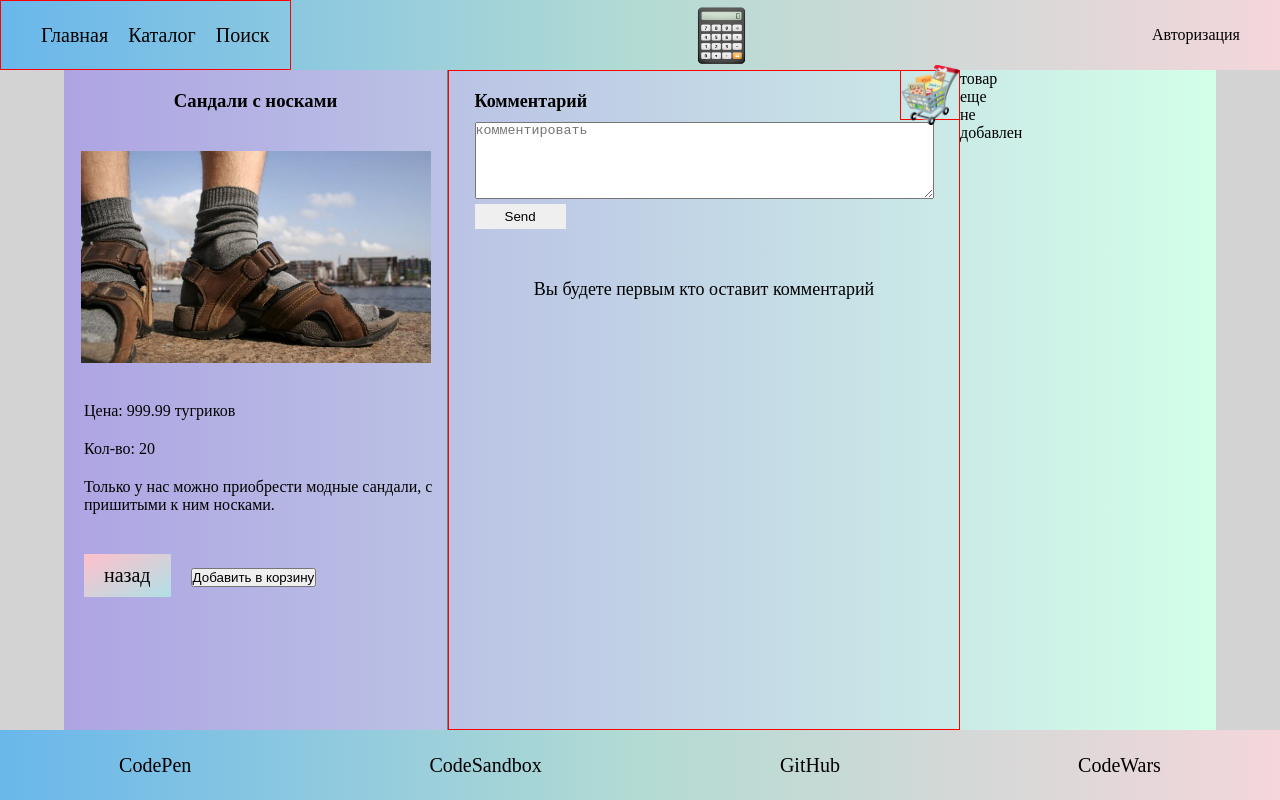
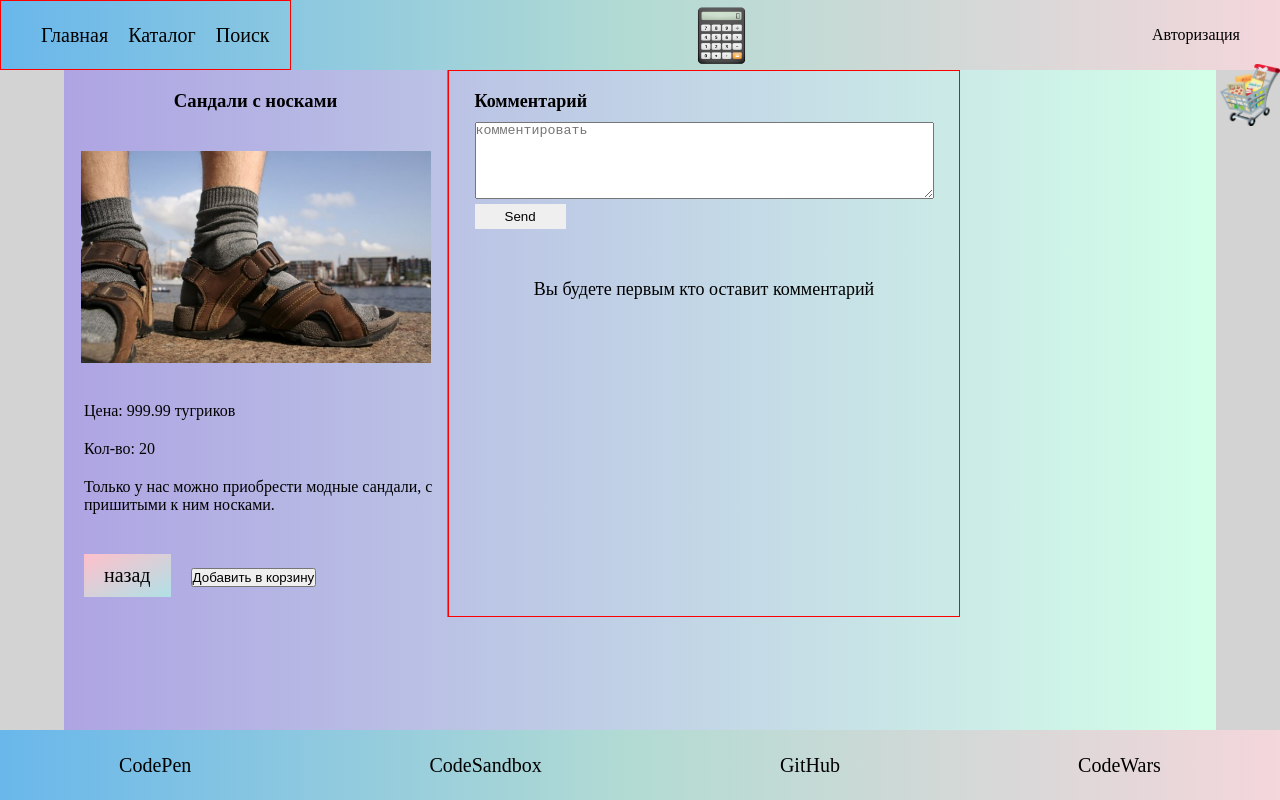
Before and after one commit to pylsar/myReactFunnyShop, a React (Create React App) app: page /products/1 in a window 1280 px wide. Built offline with nearby package versions, Linux system fonts and the light colour scheme; data requests are answered from the project's data file.

Commit message:
Cart styles

```diff
--- a/src/components/Cart/Cart.jsx
+++ b/src/components/Cart/Cart.jsx
@@ -16,9 +16,10 @@ const Cart = ({ cartItems, product, handleRemoveFromCart, handleIsVisibleCart, i
                     {cartItems.length !== 0 && product.title}
                     { cartItems.length !== 0 && <span className="cart__product--close" onClick={handleRemoveFromCart}>&times;</span> }
                 </div>
-                <div className="cart__icon">
-                    <img src={cartIcon} alt='cart' onClick={handleIsVisibleCart}/>
-                </div>
+
+            </div>
+            <div className={!isVisibleCart ? 'cart__icon' : 'cart__icon cart__icon__active'}>
+                <img src={cartIcon} alt='cart' onClick={handleIsVisibleCart}/>
             </div>
         </Fragment>
     )
--- a/src/components/Cart/Cart.scss
+++ b/src/components/Cart/Cart.scss
@@ -2,9 +2,11 @@
 
 .cart {
     width: 0px;
-    min-height: calc(100vh - 140px);
+    height: 150px;
     background: green;
-    position: relative;
+    position: fixed;
+    right: 0;
+    top: 80px;
     &__product {
         @include flexbox;
         @include align-items(center);
@@ -19,13 +21,22 @@
             }
         }
     }
-    &__icon {
+    &__active {
+        width: 30vw;
+        height: 150px;
+        top: 70px;
+        right: 0;
+        padding: 20px 10px;
+        background: green;
+    }
+}
+
+.cart__icon {
     width: 60px;
     height: 50px;
-        border: 1px solid red;
-        position: absolute;
-        top: 0;
-        left: -60px;
+    position: fixed;
+    top: 80;
+    right: 0;
     @include flexbox;
     @include justify-content(center);
     @include align-items(center);
@@ -33,12 +44,7 @@
         width: 100%;
         cursor: pointer;
     }
-    }
     &__active {
-        width: 30vw;
-        min-height: calc(100vh - 140px);
-        padding: 20px 10px;
-        background: green;
-        position: relative;
+        transform: translateX(calc(-25vw - 60px));
     }
 }
```
Lines whose indentation alone changed are shown as unchanged.
